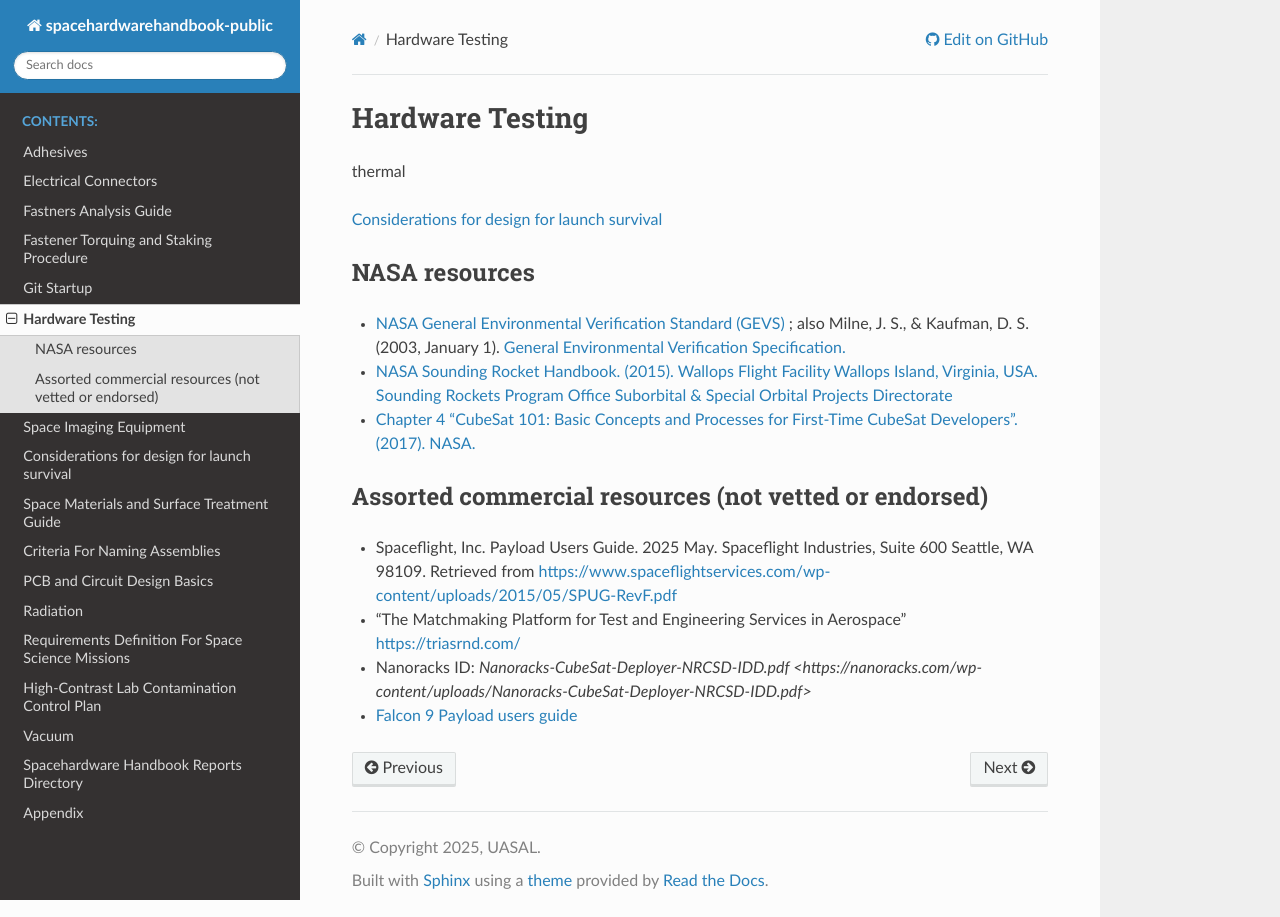
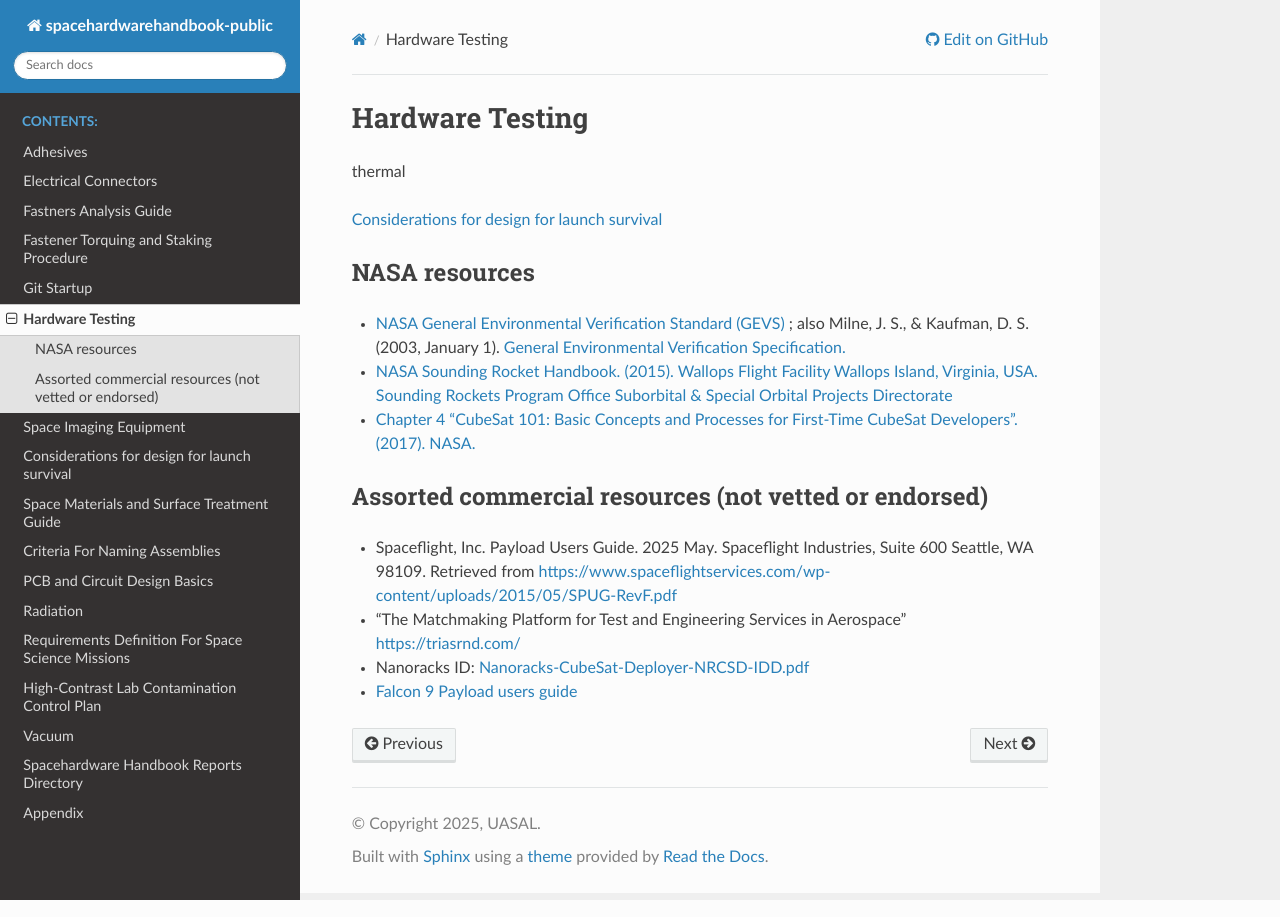
Before and after one commit to uasal/spacehardwarehandbook-public, a Sphinx documentation site: the page built from source/hardware_testing.rst, in a window 1280 px wide. Built offline with Sphinx 7.4.7 and the Read the Docs theme 3.1.0, drawn with Linux system fonts in a browser that asks for light colours; pages that are not in the unit, such as notebooks, are missing from menus.

Commit message:
Fixed a couple of broken links.

```diff
--- a/source/hardware_testing.rst
+++ b/source/hardware_testing.rst
@@ -18,5 +18,5 @@ Assorted commercial resources (not vetted or endorsed)
 
 - Spaceflight, Inc. Payload Users Guide. 2025 May. Spaceflight Industries, Suite 600 Seattle, WA 98109. Retrieved from `<https://www.spaceflightservices.com/wp-content/uploads/2015/05/SPUG-RevF.pdf>`__
 - "The Matchmaking Platform for Test and Engineering Services in Aerospace" https://triasrnd.com/
-- Nanoracks ID: `Nanoracks-CubeSat-Deployer-NRCSD-IDD.pdf <https://nanoracks.com/wp-content/uploads/Nanoracks-CubeSat-Deployer-NRCSD-IDD.pdf>`
+- Nanoracks ID: `Nanoracks-CubeSat-Deployer-NRCSD-IDD.pdf <https://nanoracks.com/wp-content/uploads/Nanoracks-CubeSat-Deployer-NRCSD-IDD.pdf>`__
 - `Falcon 9 Payload users guide <https://www.spaceflightnow.com/falcon9/001/f9guide.pdf>`__
--- a/source/pc_band_circuit_design_basics.rst
+++ b/source/pc_band_circuit_design_basics.rst
@@ -68,7 +68,7 @@ Because of the highly ESD sensitive nature of the MEMS device and the unknown ra
 Internal Electronics
 ----------------------
 
-Payload electronics should follow "Internal ESD Design Guidelines- Section 3.2.3" of the `"Guide to mitigating spacecraft charging" <https://descanso.jpl.nasa.gov/SciTechBook/series3/ChgingBook-110629-RibbonC.pdf>`__ particularly noting the following:
+Payload electronics should follow "Internal ESD Design Guidelines- Section 3.2.3" of the `"Guide to mitigating spacecraft charging" <https://descanso.jpl.nasa.gov/SciTechBook/series3/ChgingBook--110629-RibbonC.pdf>`__ particularly noting the following:
 
 Voltage Stress
 ^^^^^^^^^^^^^^
@@ -97,5 +97,5 @@ See `NEPP insulation guide <https://nepp.nasa.gov/npsl/wire/insulation_guide.htm
 
 
 .. [1] `NASA Handbook 4007 best practices for 50-250V circuits <https://standards.nasa.gov/standard/NASA/NASA-HDBK-4007>`__
-.. [2] `<https://descanso.jpl.nasa.gov/SciTechBook/series3/ChgingBook-110629-RibbonC.pdf>`__
+.. [2] `<https://descanso.jpl.nasa.gov/SciTechBook/series3/ChgingBook--110629-RibbonC.pdf>`__
 .. [3] `!!!!!!!!liang_design_2012`
```
Also changed, not shown: 1 other file.
